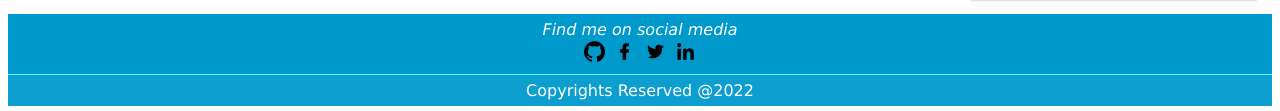
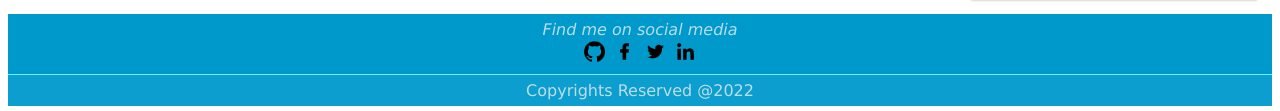
Before and after one commit to lasomartin/CV, a plain HTML site: page index.html in a window 1280 px wide. Shown: the part 753-864 px from the top of the page. Drawn offline with Linux system fonts and the light colour scheme.

Commit message:
Update style.css

```diff
--- a/style.css
+++ b/style.css
@@ -79,7 +79,7 @@ footer {
 	padding: 6px;
 	text-align: center;
 	background-color: #0099cc;
-	color: white;
+	color: rgba(248, 244, 244, 0.74);
 }
 footer.second {
     border-top: 1px solid rgb(103, 243, 248);
```
